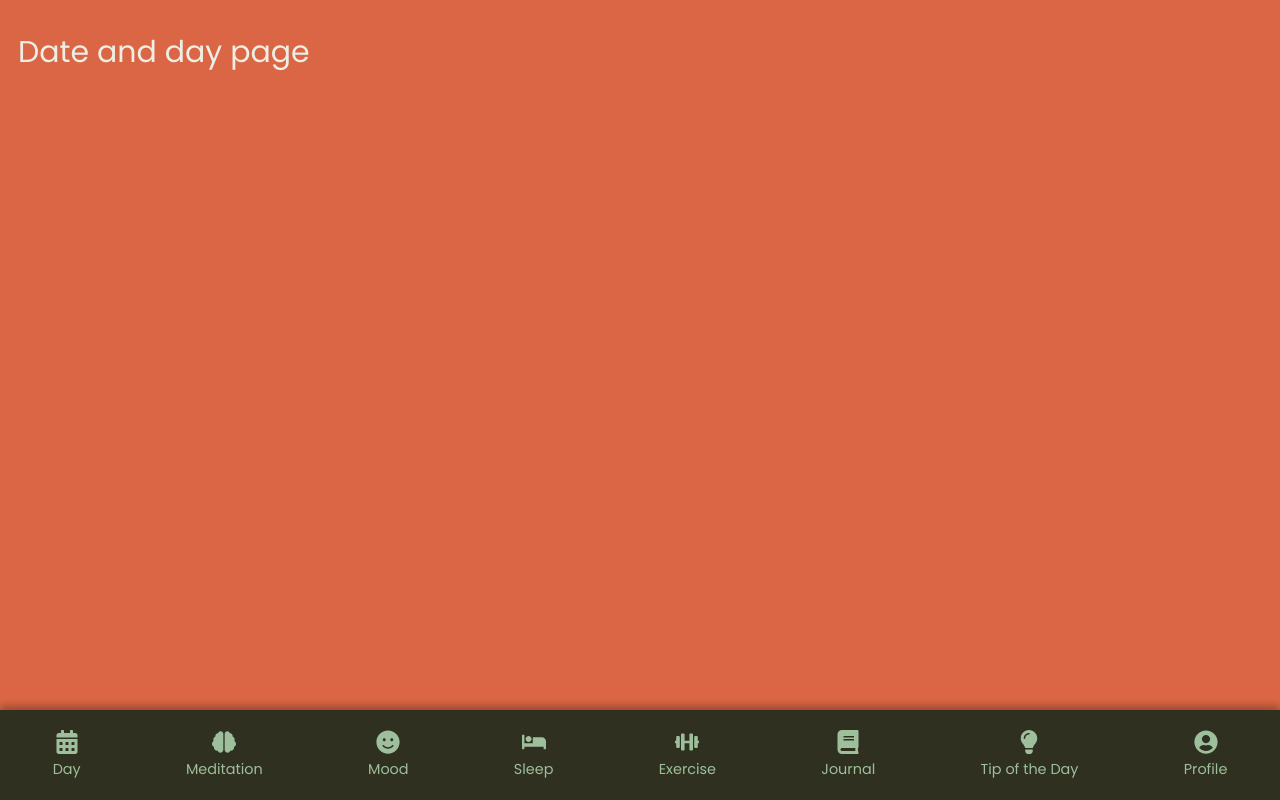
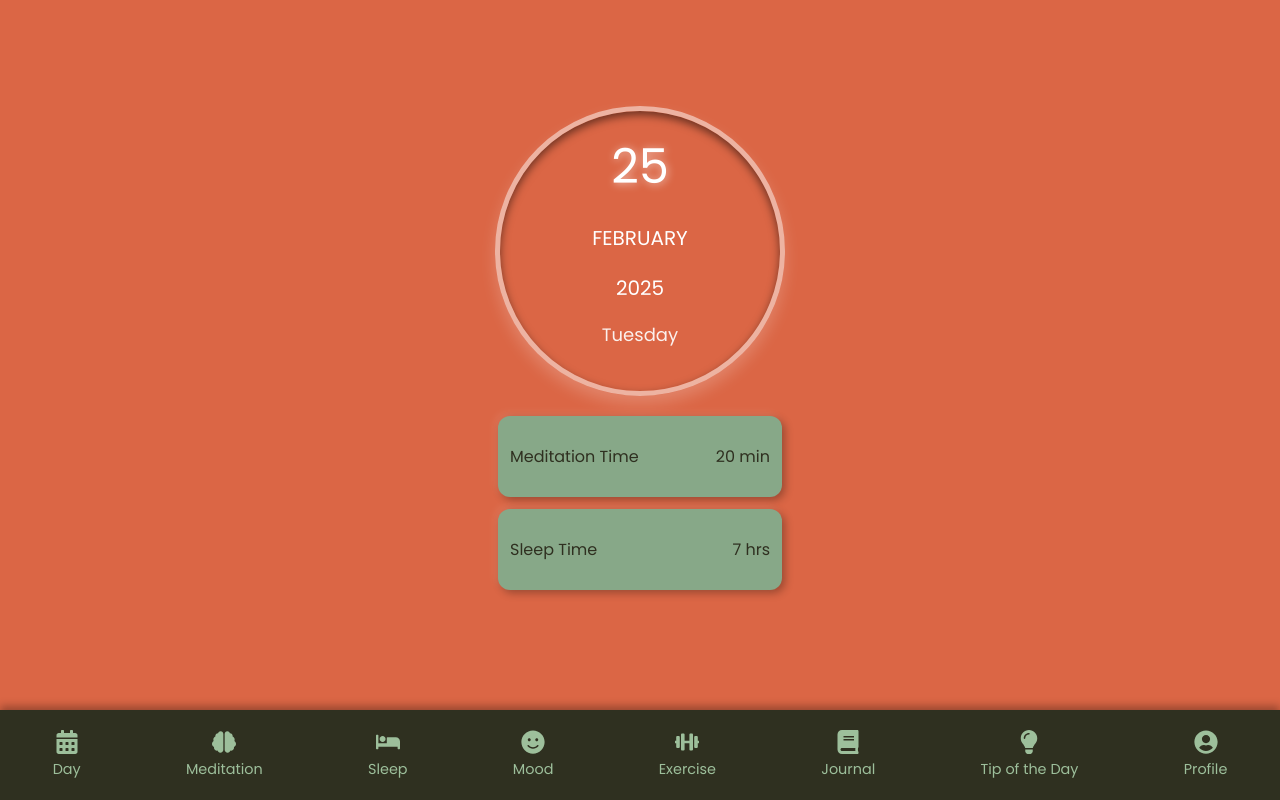
Before and after one commit to krithikadh/MINDFULNESS, a React (Vite) app in the folder mindfulness/: page / in a window 1280 px wide. Built offline with nearby package versions, Linux system fonts and the light colour scheme.

Commit message:
DateAndDay Page and css completed,link to meditation and sleep left

```diff
--- a/mindfulness/src/App.jsx
+++ b/mindfulness/src/App.jsx
@@ -1,4 +1,4 @@
-import Date from './components/FunctionalComponents/Date';
+import DateAndDay from './components/FunctionalComponents/DateAndDay';
 import Tip from './components/FunctionalComponents/Tip';
 import Meditation from './components/FunctionalComponents/Meditation';
 import Mood from './components/FunctionalComponents/Mood';
@@ -15,7 +15,7 @@ function App() {
       <BrowserRouter>
         <Navbar />
         <Routes>
-          <Route path='/' element={<Date />} />
+          <Route path='/' element={<DateAndDay />} />
           <Route path='/tip' element={<Tip />} />
           <Route path='/meditation' element={<Meditation />} />
           <Route path='/mood' element={<Mood />} />
--- a/mindfulness/src/components/FunctionalComponents/Date.jsx
+++ /dev/null
@@ -1,9 +0,0 @@
-import React from "react";
-
-function Date() {
-  return (
-      <p>Date and day page</p>
-  );
-}
-
-export default Date;
--- /dev/null
+++ b/mindfulness/src/components/FunctionalComponents/DateAndDay.jsx
@@ -0,0 +1,37 @@
+import React from "react";
+import "../css/Date.css"; // Import external CSS file
+
+const DateAndDay = () => {
+  // Get current date details
+  const today = new Date();
+  const date = today.getDate();
+  const month = today.toLocaleString("default", { month: "long" });
+  const year = today.getFullYear();
+  const day = today.toLocaleString("default", { weekday: "long" });
+
+  return (
+    <div className="container">
+      <div className="date-circle">
+        <p className="date">{date}</p>
+        <p className="month">{month}</p>
+        <p className="year">{year}</p>
+        <p className="day">{day}</p>
+      </div>
+
+      <div className="widgets">
+
+        <div className="square-widget">
+          <p>Meditation Time</p>
+          <span>20 min</span>
+        </div>
+
+        <div className="square-widget">
+          <p>Sleep Time</p>
+          <span>7 hrs</span>
+        </div>
+      </div>
+    </div>
+  );
+};
+
+export default DateAndDay;
--- a/mindfulness/src/components/FunctionalComponents/Navbar.jsx
+++ b/mindfulness/src/components/FunctionalComponents/Navbar.jsx
@@ -10,8 +10,8 @@ const Navbar = () => {
       <ul className="nav-links">
         <li><Link to="/"><FaCalendarAlt className="icon" /><span>Day</span></Link></li>
         <li><Link to="/meditation"><FaBrain className="icon" /><span>Meditation</span></Link></li>
+        <li><Link to="/sleep"><FaBed className="icon" /><span>Sleep</span></Link></li>
         <li><Link to="/mood"><FaSmile className="icon" /><span>Mood</span></Link></li>
-        <li><Link to="/sleep"><FaBed className="icon" /><span>Sleep</span></Link></li>
         <li><Link to="/exercise"><FaDumbbell className="icon" /><span>Exercise</span></Link></li>
         <li><Link to="/journal"><FaBook className="icon" /><span>Journal</span></Link></li>
         <li><Link to="/tip"><FaLightbulb className="icon" /><span>Tip of the Day</span></Link></li>
--- /dev/null
+++ b/mindfulness/src/components/css/Date.css
@@ -0,0 +1,82 @@
+.container {
+    display: flex;
+    flex-direction: column;
+    align-items: center;
+    justify-content: center;
+    min-height: 85vh;
+
+    color: white;
+    text-align: center;
+}
+
+.date-circle {
+    width: 260px;
+    height: 260px;
+    border-radius: 50%;
+
+    display: flex;
+    flex-direction: column;
+    align-items: center;
+    justify-content: center;
+    border: 5px solid rgba(255, 255, 255, 0.5);
+    box-shadow: 0px 8px 16px rgba(255, 255, 255, 0.2),
+                0px 4px 8px rgba(0, 0, 0, 0.5) inset;
+    transition: transform 0.3s ease, box-shadow 0.3s ease;
+    padding: 10px;
+}
+
+.date-circle:hover {
+    transform: scale(1.05);
+    box-shadow: 0px 12px 24px rgba(255, 255, 255, 0.3),
+                0px 6px 12px rgba(0, 0, 0, 0.6) inset;
+}
+
+.date {
+    font-size: 48px;
+    text-shadow: 1px 1px 8px rgba(255, 255, 255, 0.6);
+    margin-bottom: 0px;
+}
+
+.month, .year {
+    font-size: 20px;
+    font-weight: 500;
+    margin-bottom: 0px;
+    text-transform: uppercase
+}
+
+.day {
+    min-height: 12vh;
+    font-size: 18px;
+    opacity: 0.9;
+    margin-bottom: 2px;
+}
+
+.widgets {
+    margin-top: 20px;
+    display: flex;
+    flex-direction: column;
+    align-items: center;
+    gap: 12px;
+}
+
+.square-widget {
+    width: 260px;
+    padding: 12px;
+    background-color: #87a888;
+    border-radius: 12px;
+    display: flex;
+    justify-content: space-between;
+    align-items: center;
+    box-shadow: 3px 3px 8px rgba(0, 0, 0, 0.3),
+                -3px -3px 8px rgba(255, 255, 255, 0.1);
+    font-size: 16px;
+    font-weight: 500;
+    transition: transform 0.2s ease, box-shadow 0.2s ease;
+    color: #2F3020;
+}
+
+.square-widget:hover {
+    transform: scale(1.03);
+    box-shadow: 5px 5px 12px rgba(0, 0, 0, 0.4),
+                -5px -5px 12px rgba(255, 255, 255, 0.08);
+}
--- a/mindfulness/src/components/css/Navbar.css
+++ b/mindfulness/src/components/css/Navbar.css
@@ -3,11 +3,13 @@
 body {
     font-family: 'Poppins', sans-serif;
     font-size: 30px;
+    /*
     margin: 10;
     padding-left: 10px;
+    padding-bottom: 60px;
+    */
     background-color: #db6645;
     color: #edeee4;
-    padding-bottom: 60px;
 }
 
 .bottom-navbar {
```
